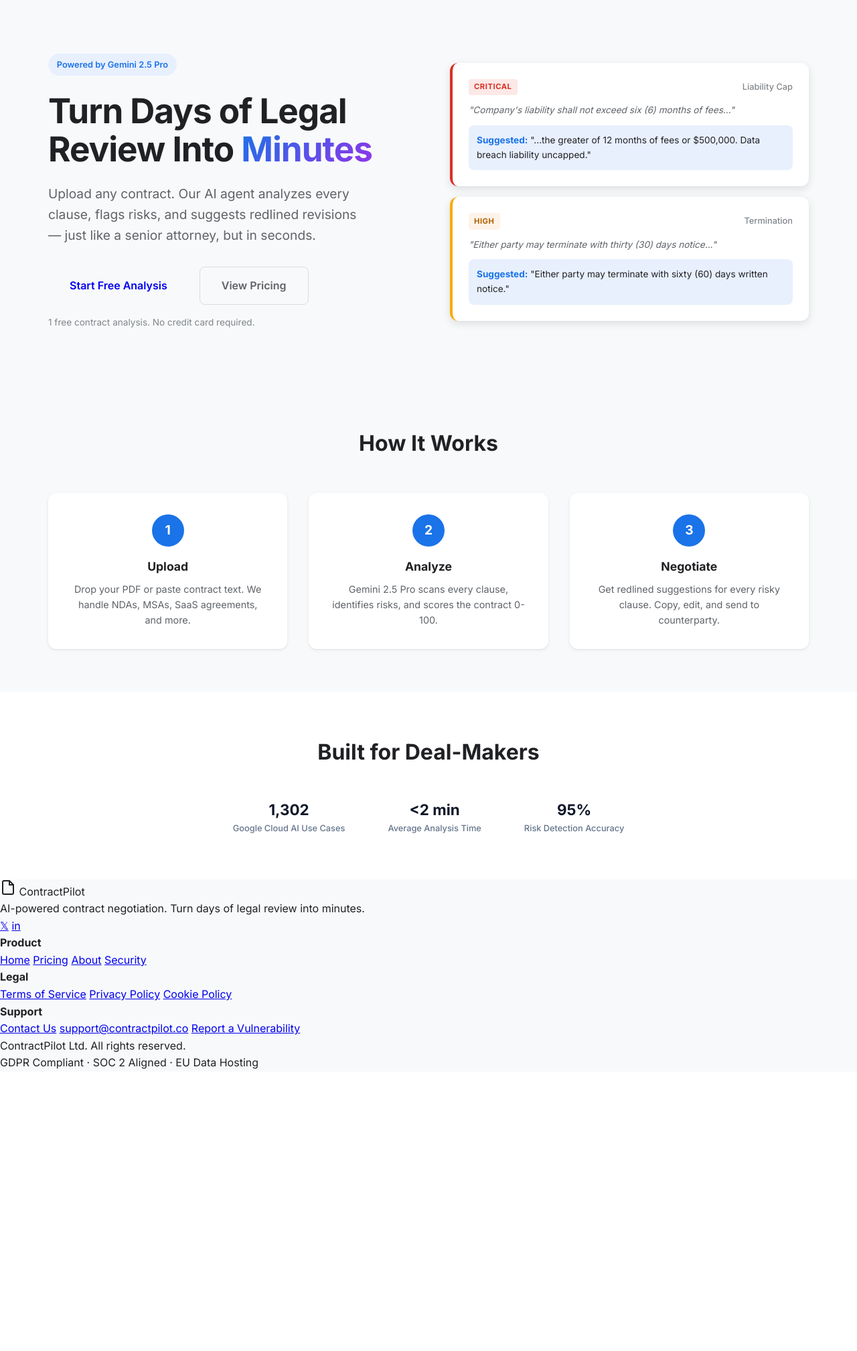
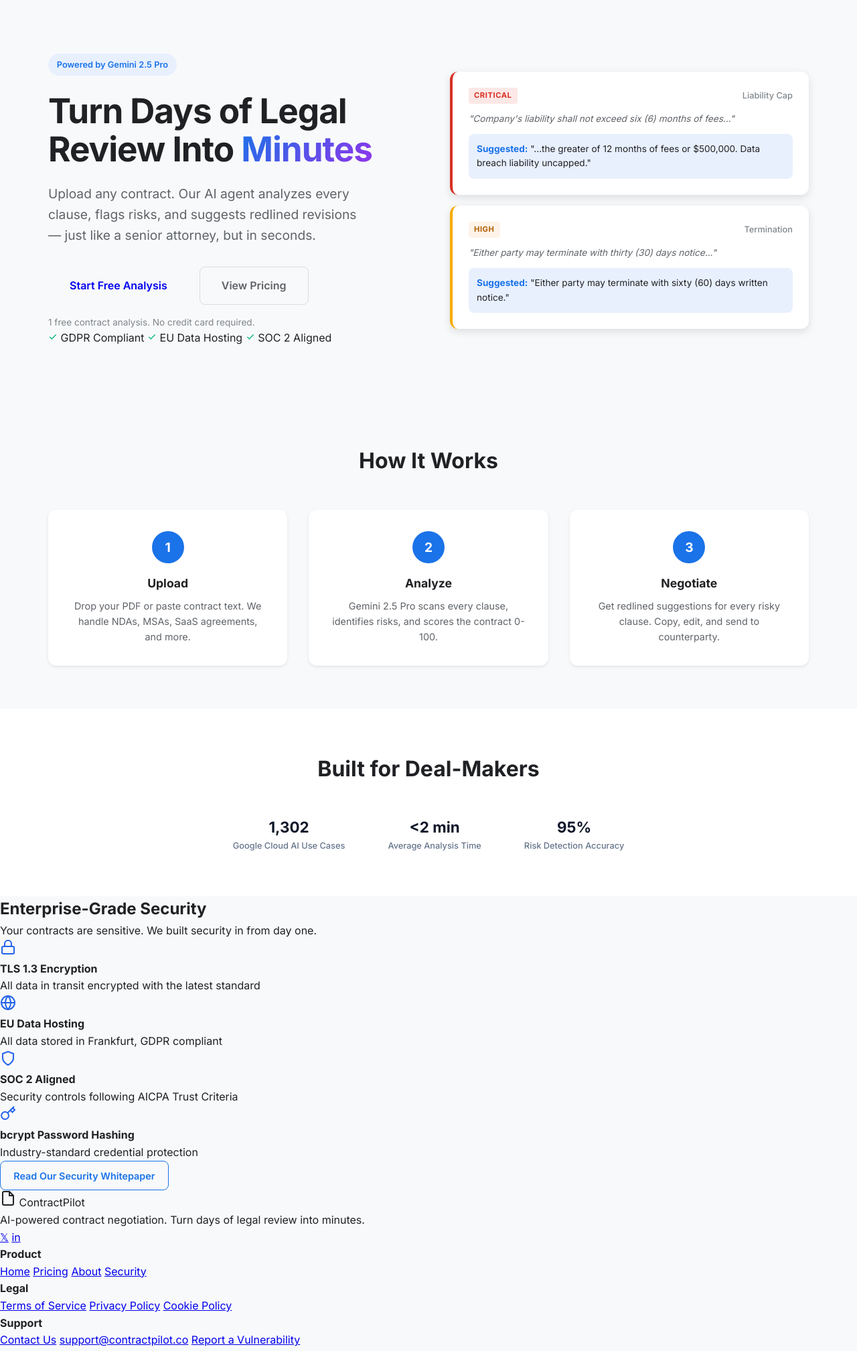
Before and after one commit to jagadishbhyri3-spec/contractpilot, a FastAPI app: page / in a window 1280 px wide. Shown: the part 77-2094 px from the top of the page at 67% size. Before the commit the page ends 1673 px from the top, so only its background shows below. Run offline with FastAPI, Linux system fonts and the light colour scheme.

Commit message:
Update index.html

```diff
--- a/contractpilot/templates/index.html
+++ b/contractpilot/templates/index.html
@@ -16,6 +16,21 @@
             <a href="/pricing" class="btn-large-outline">View Pricing</a>
         </div>
         <p class="hero-note">1 free contract analysis. No credit card required.</p>
+
+        <div class="trust-badges">
+            <span class="trust-item">
+                <svg width="14" height="14" viewBox="0 0 24 24" fill="none" stroke="#10b981" stroke-width="2.5"><polyline points="20 6 9 17 4 12"/></svg>
+                GDPR Compliant
+            </span>
+            <span class="trust-item">
+                <svg width="14" height="14" viewBox="0 0 24 24" fill="none" stroke="#10b981" stroke-width="2.5"><polyline points="20 6 9 17 4 12"/></svg>
+                EU Data Hosting
+            </span>
+            <span class="trust-item">
+                <svg width="14" height="14" viewBox="0 0 24 24" fill="none" stroke="#10b981" stroke-width="2.5"><polyline points="20 6 9 17 4 12"/></svg>
+                SOC 2 Aligned
+            </span>
+        </div>
     </div>
     <div class="hero-visual">
         <div class="contract-card">
@@ -79,4 +94,34 @@
         </div>
     </div>
 </section>
+
+<section class="compliance-section">
+    <h2>Enterprise-Grade Security</h2>
+    <p class="compliance-lead">Your contracts are sensitive. We built security in from day one.</p>
+    <div class="compliance-grid">
+        <div class="compliance-item">
+            <svg width="24" height="24" viewBox="0 0 24 24" fill="none" stroke="#2563eb" stroke-width="2"><rect x="3" y="11" width="18" height="11" rx="2" ry="2"/><path d="M7 11V7a5 5 0 0 1 10 0v4"/></svg>
+            <h4>TLS 1.3 Encryption</h4>
+            <p>All data in transit encrypted with the latest standard</p>
+        </div>
+        <div class="compliance-item">
+            <svg width="24" height="24" viewBox="0 0 24 24" fill="none" stroke="#2563eb" stroke-width="2"><circle cx="12" cy="12" r="10"/><line x1="2" y1="12" x2="22" y2="12"/><path d="M12 2a15.3 15.3 0 0 1 4 10 15.3 15.3 0 0 1-4 10 15.3 15.3 0 0 1-4-10 15.3 15.3 0 0 1 4-10z"/></svg>
+            <h4>EU Data Hosting</h4>
+            <p>All data stored in Frankfurt, GDPR compliant</p>
+        </div>
+        <div class="compliance-item">
+            <svg width="24" height="24" viewBox="0 0 24 24" fill="none" stroke="#2563eb" stroke-width="2"><path d="M12 22s8-4 8-10V5l-8-3-8 3v7c0 6 8 10 8 10z"/></svg>
+            <h4>SOC 2 Aligned</h4>
+            <p>Security controls following AICPA Trust Criteria</p>
+        </div>
+        <div class="compliance-item">
+            <svg width="24" height="24" viewBox="0 0 24 24" fill="none" stroke="#2563eb" stroke-width="2"><path d="M21 2l-2 2m-7.61 7.61a5.5 5.5 0 1 1-7.778 7.778 5.5 5.5 0 0 1 7.777-7.777zm0 0L15.5 7.5m0 0l3 3L22 7l-3-3m-3.5 3.5L19 4"/></svg>
+            <h4>bcrypt Password Hashing</h4>
+            <p>Industry-standard credential protection</p>
+        </div>
+    </div>
+    <div class="compliance-cta">
+        <a href="/security" class="btn-outline">Read Our Security Whitepaper</a>
+    </div>
+</section>
 {% endblock %}
```
